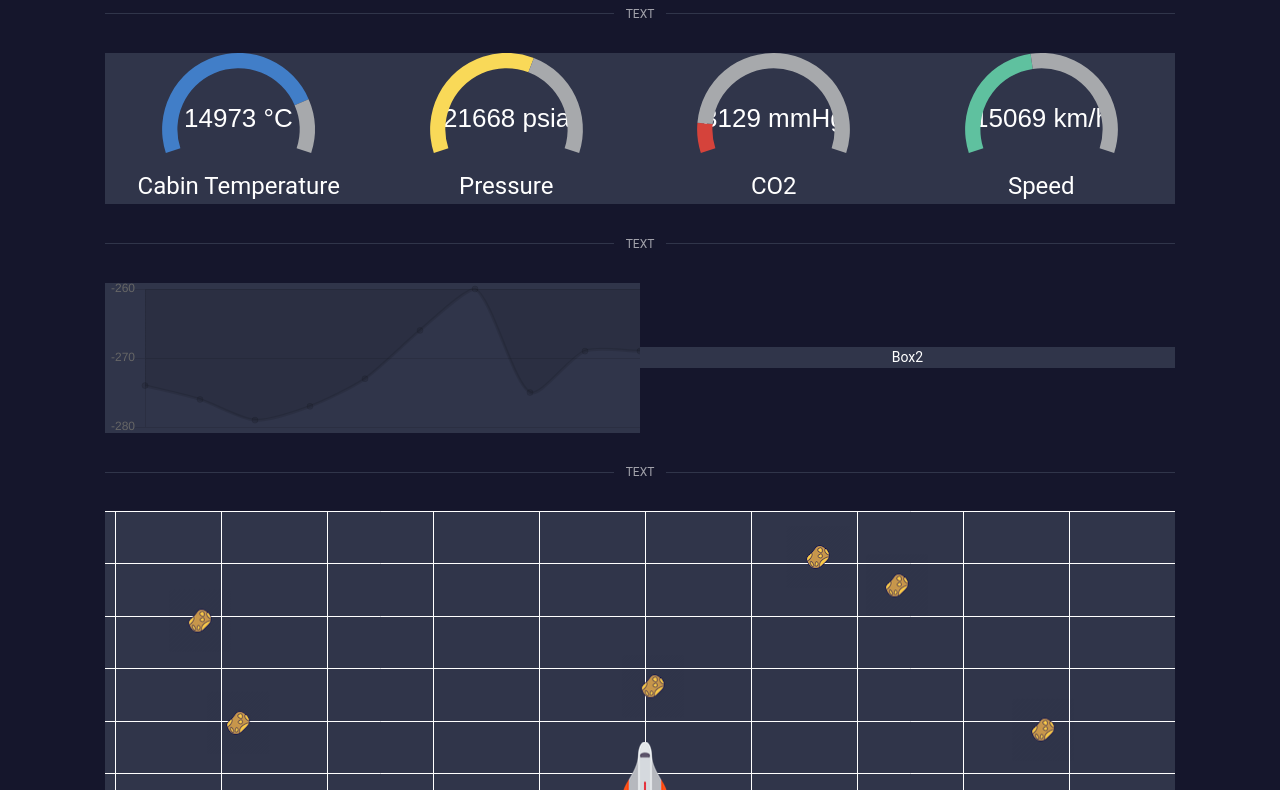
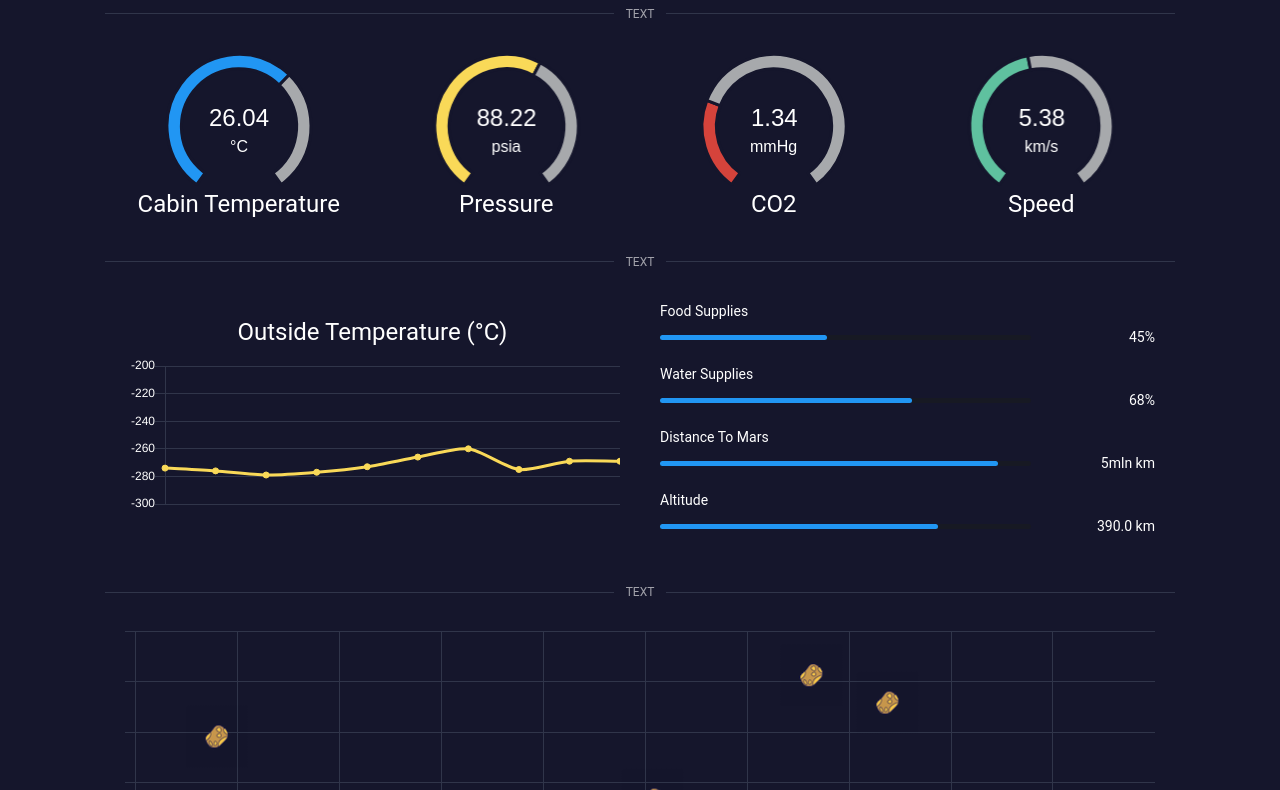
Before and after one commit to KikiHaamke/challenge-1, a plain HTML site: page index.html in a window 1280 px wide. Shown: the part 95-885 px from the top of the page. Drawn offline with Linux system fonts and the light colour scheme.

Commit message:
Progress bars

```diff
--- a/index.html
+++ b/index.html
@@ -11,11 +11,13 @@
 <body>
 <div class="container">
     <div class="col">
-        <div class="row header">
+        <div class="row">
             <div class="label">
                 <span>Dashboard</span>
-                <h2>Overview</h2>
             </div>
+        </div>
+        <div class="row header">
+            <h2>Overview</h2>
             <img src="images/spacex.svg" alt="logo">
         </div>
         <div class="divider">
@@ -52,11 +54,41 @@
         </div>
         <div class="row">
             <div class="box line">
+                <h4>Outside Temperature (°C)</h4>
                 <div class="chart-wrapper">
                     <canvas id="tempLine"></canvas>
                 </div>
             </div>
-            <div class="box line">Box2</div>
+            <div class="box line">
+               <div class="data-item">
+                   <div class="data-title">Food Supplies</div>
+                   <div class="data-data">
+                       <progress class="data-progress" max="100" value="45"></progress>
+                       <span class="data-value">45%</span>
+                   </div>
+               </div>
+                <div class="data-item">
+                    <div class="data-title">Water Supplies</div>
+                    <div class="data-data">
+                        <progress class="data-progress" max="100" value="68"></progress>
+                        <span class="data-value">68%</span>
+                    </div>
+                </div>
+                <div class="data-item">
+                    <div class="data-title">Distance To Mars</div>
+                    <div class="data-data">
+                        <progress class="data-progress" max="55000000" value="50000000"></progress>
+                        <span class="data-value">5mln km</span>
+                    </div>
+                </div>
+                <div class="data-item">
+                    <div class="data-title">Altitude</div>
+                    <div class="data-data">
+                        <progress class="data-progress" max="100" value="75"></progress>
+                        <span class="data-value">390.0 km</span>
+                    </div>
+                </div>
+            </div>
         </div>
         <div class="divider">
             <h3>text</h3>
@@ -68,9 +100,7 @@
                 </div>
             </div>
         </div>
-        <div class="divider">
-            <h3>text</h3>
-        </div>
+        <div class="divider"></div>
     </div>
 </div>
 </body>
--- a/scripts/my_scripts.js
+++ b/scripts/my_scripts.js
@@ -1,30 +1,26 @@
 document.addEventListener("DOMContentLoaded", function () {
-    createDoughnut('myChart', '#417EC8', '°C');
-    createDoughnut('myChart2', '#F9D958', 'psia');
-    createDoughnut('myChart3', '#D5433B', 'mmHg');
-    createDoughnut('myChart4', '#5FC19F', 'km/h');
+    createDoughnut('myChart', '#2196f3', '°C', 10, 40);
+    createDoughnut('myChart2', '#F9D958', 'psia', 0, 114);
+    createDoughnut('myChart3', '#D5433B', 'mmHg', 1, 4);
+    createDoughnut('myChart4', '#5FC19F', 'km/s', 0, 10);
     createMap('collisionChart');
     createLine('tempLine');
 });
 
 
-function createDoughnut(elementId, colorCode, metric) {
-    let data = Array.from({length: 2}, () => Math.floor(Math.random() * (28000 - 0.07) + 0.07));
-    var ctx = document.getElementById(elementId).getContext('2d');
-    var chart = new Chart(ctx, {
-        // The type of chart we want to create
+function createDoughnut(elementId, colorCode, metric, min, max) {
+    let data = Array.from({length: 2}, () => Math.round((Math.random() * (max - min) + min) * 100) / 100);
+    let ctx = document.getElementById(elementId).getContext('2d');
+    new Chart(ctx, {
         type: 'doughnut',
-
-        // The data for our dataset
         data: {
             datasets: [{
                 backgroundColor: [colorCode, '#A7A9AC'],
-                borderWidth: 0,
+                borderWidth: 3,
+                borderColor: '#15162c',
                 data: data,
             }]
         },
-
-        // Configuration options go here
         options: {
             legend: {
                 display: false
@@ -33,12 +29,12 @@ function createDoughnut(elementId, colorCode, metric) {
                 enabled: false
             },
             cutoutPercentage: 80,
-            circumference: (2 * Math.PI) * (0.6),
-            rotation: (2 * Math.PI) * 1.45,
+            circumference: (2 * Math.PI) * (0.8),
+            rotation: (2 * Math.PI) * 1.35,
         },
         centerText: {
             display: true,
-            text: data[0] + ' ' + metric,
+            text: data[0],
             metric: metric,
         },
         plugins: [{
@@ -50,22 +46,29 @@ function createDoughnut(elementId, colorCode, metric) {
 }
 
 function drawTotals(chart) {
-    var width = chart.chart.width,
+    let width = chart.chart.width,
         height = chart.chart.height,
         ctx = chart.chart.ctx;
 
     ctx.restore();
-    ctx.font = '26px sans-serif';
+    ctx.font = '24px sans-serif';
     ctx.fillStyle = 'white';
     ctx.textBaseline = 'middle';
 
     var text = chart.config.centerText.text,
         textX = Math.round((width - ctx.measureText(text).width) / 2),
-        textY = height / 1.5;
+        textY = height / 2;
 
     ctx.fillText(text, textX, textY);
+
+    ctx.font = '16px sans-serif';
+
+    var text2 = chart.config.centerText.metric,
+        textX2 = Math.round((width - ctx.measureText(text2).width) / 2),
+        textY2 = height / 1.4;
+
+    ctx.fillText(text2, textX2, textY2);
     ctx.save();
-
 }
 
 function createMap(elementId) {
@@ -77,7 +80,7 @@ function createMap(elementId) {
     ufo.src = 'images/ufo.png';
 
     var ctx = document.getElementById(elementId).getContext('2d');
-    var myBubbleChart = new Chart(ctx, {
+    new Chart(ctx, {
         type: 'bubble',
         data: {
             datasets: [
@@ -114,7 +117,7 @@ function createMap(elementId) {
                             suggestedMax: 100,
                             display: false,
                         },
-                        gridLines: {color: 'white'},
+                        gridLines: {color: '#30354a'},
                     }
                 ],
                 yAxes: [
@@ -124,7 +127,7 @@ function createMap(elementId) {
                             suggestedMax: 100,
                             display: false,
                         },
-                        gridLines: {color: 'white'},
+                        gridLines: {color: '#30354a'},
                     }
                 ]
             }
@@ -132,21 +135,23 @@ function createMap(elementId) {
     });
 }
 
-function createLine (elementId){
+function createLine(elementId) {
     let data = Array.from({length: 10}, () => Math.floor(Math.random() * (280 - 260) + 260) * -1);
-    console.log(data);
 
     var ctx = document.getElementById(elementId).getContext('2d');
-    var tempLine = new Chart(ctx, {
+    new Chart(ctx, {
         type: 'line',
         data: {
             type: 'line',
-            labels: ['a', 'a', 'a', 'a', 'a', 'a', 'a', 'a', 'a', 'a'],
+            labels: Array.from({length: 10}, () => 'a'),
             datasets: [{
                 data: data,
-                fill: true,
+                fill: false,
                 lineTension: 0.25,
                 pointRadius: 3,
+                borderColor: '#F9D958',
+                pointBorderColor: '#F9D958',
+                pointBackgroundColor: '#F9D958'
             }]
         },
         options: {
@@ -157,17 +162,18 @@ function createLine (elementId){
             scales: {
                 yAxes: [{
                     ticks: {
-                        // autoSkip: true,
-                        maxTicksLimit: 3,
-                        // max: -210,
-                        // min: -330,
-                    }
+                        min: -300,
+                        max: -200,
+                        stepSize: 20,
+                        fontColor: '#fff'
+                    },
+                    gridLines: {color: '#30354a'},
                 }],
                 xAxes: [{
                     display: false,
+                    gridLines: {color: '#30354a'},
                 }]
             }
         },
     });
-
 }
--- a/styles/my_style.css
+++ b/styles/my_style.css
@@ -14,7 +14,7 @@ body {
     color: white;
     font-size: 14px;
     line-height: 1.5;
-    padding-top: 15px;
+    padding: 15px 0;
     display: flex;
     justify-content: center;
 }
@@ -76,7 +76,7 @@ h4 {
 
 .box {
     text-align: center;
-    background-color: #30354a;
+    padding: 0 20px;
 }
 
 canvas {
@@ -86,11 +86,12 @@ canvas {
 .doughnut {
     flex: 0 0;
     flex-basis: 100%;
+    padding: 0;
 }
 
 .doughnut .chart-wrapper {
-    width: 75%;
-    margin: 0 auto 15px;
+    width: 100%;
+    margin: 0 auto;
 }
 
 .line {
@@ -98,22 +99,63 @@ canvas {
     flex-basis: 100%;
 }
 
+.line h4 {
+    margin-bottom: 10px;
+}
+
+.line:not(:last-child) {
+    margin-bottom: 30px;
+}
+
+.label span {
+    font-size: 12px;
+    margin-bottom: 5px;
+}
+
 .header {
     margin-bottom: -15px;
-}
-
-.header .label span {
-    font-size: 12px;
-    margin-bottom: 5px;
 }
 
 .header img {
     height: 24px;
 }
 
+.data-item {
+    text-align: left;
+    margin-bottom: 16px;
+}
+.data-title {
+    margin-bottom: 5px;
+}
+.data-data {
+    display: flex;
+    align-items: center;
+    justify-content: space-between;
+}
+.data-progress {
+    border-radius: 6px;
+    height: 5px;
+    flex-grow: 1;
+}
+.data-value {
+    text-align: right;
+    flex-basis: 25%;
+}
+.data-progress::-webkit-progress-bar {
+    background-color: #171923;
+    border-radius: 6px;
+}
+.data-progress::-webkit-progress-value {
+    background-color: #2196f3;
+    border-radius: 6px;
+}
+
 @media (max-width: 576px) {
-    .doughnut:not(:last-child), .line:not(:last-child) {
+    .doughnut:not(:last-child) {
         margin-bottom: 30px;
+    }
+    .doughnut .chart-wrapper {
+        width: 75%;
     }
 }
 
@@ -122,7 +164,7 @@ canvas {
         width: 540px;
     }
 
-    .doughnut, .line {
+    .doughnut {
         flex-basis: 50%;
     }
 
@@ -134,6 +176,9 @@ canvas {
 @media (min-width: 768px) {
     .container {
         width: 720px;
+    }
+    .line {
+        flex-basis: 50%;
     }
 }
 
```
